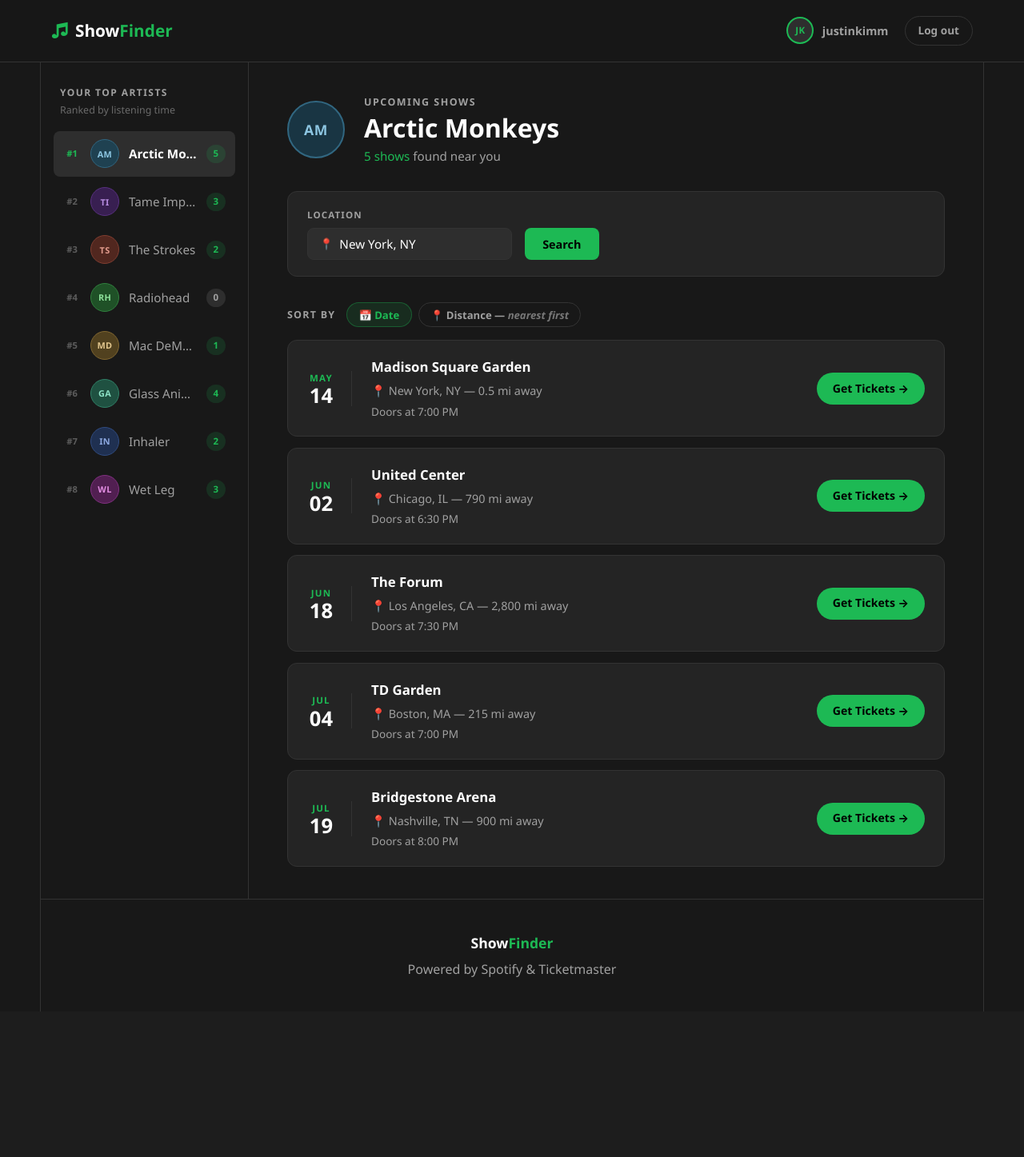
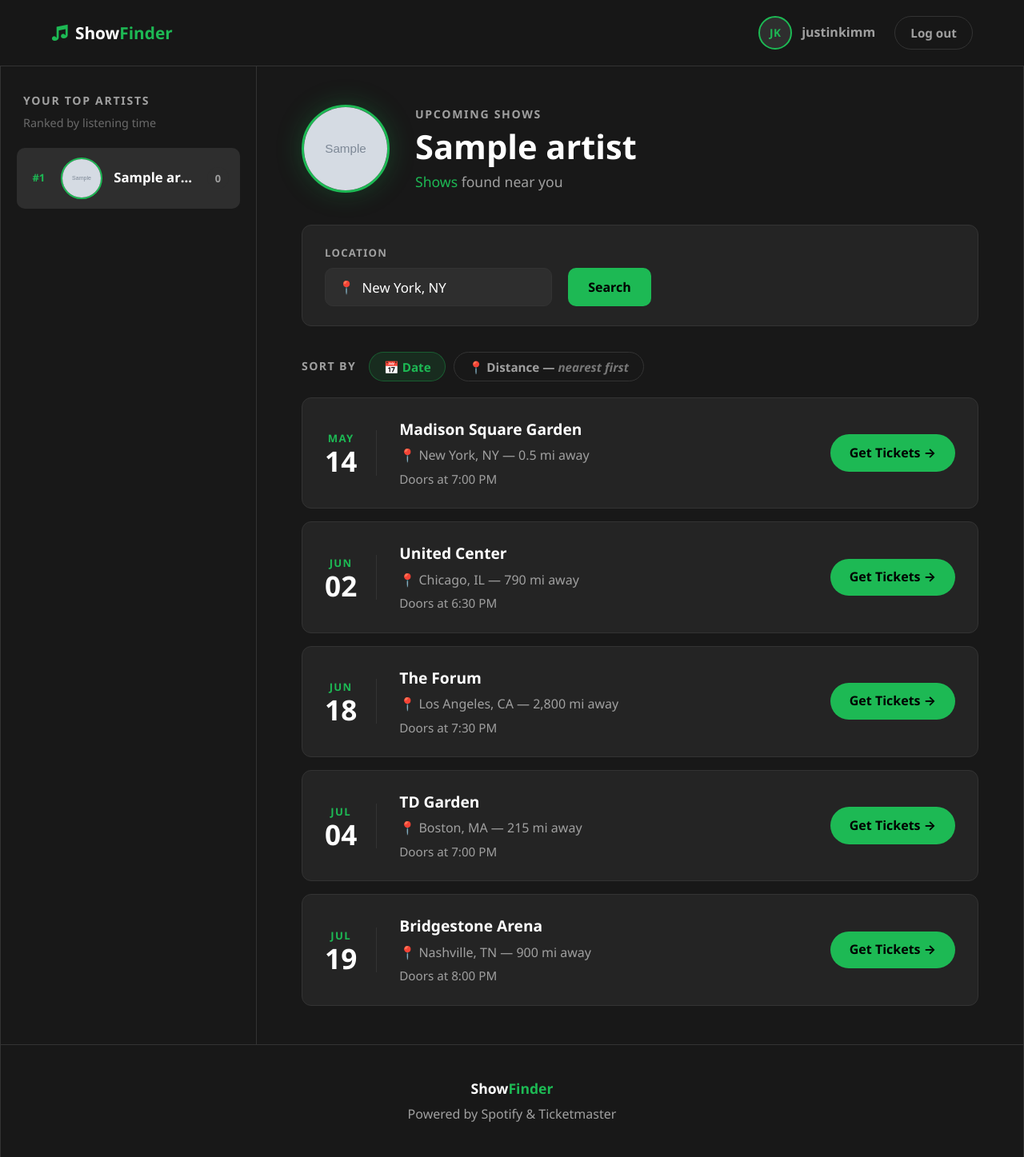
Before and after one commit to DontUseCheats/show-finder, a Flask app: template templates/artists.html in a window 1280 px wide. Shown: the whole page at 80% size. Before the commit the page ends 1265 px from the top, so only its background shows below. Run offline with Flask 3, Linux system fonts and the light colour scheme; the template is opened without the code that fills it: most values are stand-ins (such as "Sample title", 1, 10 or a date in 2020); grey boxes marked "Sample" are stand-in pictures; parts of the project's set-up code (start-up, migrations or seed data) failed here and were passed over.

Commit message:
add jinja2 and css style

```diff
--- a/app.py
+++ b/app.py
@@ -1,18 +1,22 @@
-from flask import Flask, render_template, redirect, request, requests, session, url_for
+from flask import Flask, render_template, redirect, request, session, url_for
+import requests
 import os
 from dotenv import load_dotenv
 
+# loads the actual .env file
 load_dotenv()
 
 app = Flask(__name__)
 app.secret_key = os.getenv("FLASK_SECRET_KEY")
 
+# declare variables set to saved variables in prviate .env file
 CLIENT_ID = os.getenv("SPOTIFY_CLIENT_ID")
 CLIENT_SECRET = os.getenv("SPOTIFY_CLIENT_SECRET")
 REDIRECT_URI = os.getenv("SPOTIFY_REDIRECT_URI")
 
 @app.route("/")
 def index():
+    # checks oAuth and if not truthy then route to homepage
     if session.get("access_token"):
         return redirect(url_for("artists"))
     return render_template("index.html")
@@ -34,10 +38,12 @@ def auth_spotify():
     )
     return redirect(auth_url)
 
+# oAuth setup
 # Spotify sends user back to /callback and checks oAuth
 @app.route("/callback")
 def callback():
     code = request.args.get("code")
+    # post request to spotify to authorize request
     spotify_response = requests.post("https://accounts.spotify.com/api/token", data={
         "grant_type": "authorization_code",
         "code": code,
@@ -52,3 +58,20 @@ def callback():
     session["access_token"] = access_token
 
     return redirect(url_for("artists"))
+
+# redirect to artists page
+@app.route("/artists")
+def artists():
+    # checks oAuth
+    token = session.get("access_token")
+    if not token:
+        return redirect(url_for("login"))
+
+    # call Spotify API for top artists
+    response = requests.get("https://api.spotify.com/v1/me/top/artists", headers={
+        "Authorization": f"Bearer {token}"
+    })
+
+    top_artists = response.json()["items"]
+
+    return render_template("artists.html", artists=top_artists)
--- a/static/artists.css
+++ b/static/artists.css
@@ -11,25 +11,25 @@
 .header-right {
     display: flex;
     align-items: center;
-    gap: 1.25rem;
+    gap: 1.5rem;
 }
 
 .user-info {
     display: flex;
     align-items: center;
-    gap: 0.65rem;
+    gap: 0.75rem;
 }
 
 .user-avatar {
-    width: 34px;
-    height: 34px;
+    width: 42px;
+    height: 42px;
     border-radius: 50%;
     background: var(--surface-2);
     border: 2px solid var(--green);
     display: flex;
     align-items: center;
     justify-content: center;
-    font-size: 0.72rem;
+    font-size: 0.85rem;
     font-weight: 800;
     color: var(--green);
     letter-spacing: 0.04em;
@@ -37,17 +37,17 @@
 }
 
 .user-name {
-    font-size: 0.9rem;
+    font-size: 1rem;
     font-weight: 600;
     color: var(--muted);
 }
 
 .btn-logout {
-    font-size: 0.85rem;
+    font-size: 0.95rem;
     font-weight: 600;
     color: var(--muted);
     border: 1px solid var(--border);
-    padding: 0.4rem 1rem;
+    padding: 0.5rem 1.2rem;
     border-radius: 50px;
     transition: color 0.15s, border-color 0.15s;
 }
@@ -62,7 +62,7 @@
     flex: 1;
     display: flex;
     min-height: 0;
-    max-width: 1180px;
+    max-width: 1280px;
     width: 100%;
     margin: 0 auto;
     border-left: 1px solid var(--border);
@@ -73,29 +73,29 @@
    Sidebar
    ===================== */
 .sidebar {
-    width: 260px;
+    width: 320px;
     flex-shrink: 0;
     border-right: 1px solid var(--border);
-    padding: 1.75rem 1rem;
+    padding: 2rem 1.25rem;
     background: var(--bg);
     overflow-y: auto;
 }
 
 .sidebar-heading {
-    font-size: 0.75rem;
+    font-size: 0.88rem;
     font-weight: 700;
     text-transform: uppercase;
     letter-spacing: 0.12em;
     color: var(--muted);
     padding: 0 0.5rem;
-    margin-bottom: 0.2rem;
+    margin-bottom: 0.25rem;
 }
 
 .sidebar-subheading {
-    font-size: 0.78rem;
+    font-size: 0.9rem;
     color: var(--muted);
     padding: 0 0.5rem;
-    margin-bottom: 1rem;
+    margin-bottom: 1.25rem;
     opacity: 0.6;
 }
 
@@ -103,15 +103,15 @@
     list-style: none;
     display: flex;
     flex-direction: column;
-    gap: 0.2rem;
+    gap: 0.3rem;
 }
 
 .artist-nav-item {
     display: flex;
     align-items: center;
-    gap: 0.75rem;
-    padding: 0.65rem 0.75rem;
-    border-radius: 8px;
+    gap: 0.9rem;
+    padding: 0.75rem 0.9rem;
+    border-radius: 10px;
     cursor: pointer;
     transition: background 0.15s;
 }
@@ -126,10 +126,10 @@
 
 /* Rank number */
 .artist-rank {
-    font-size: 0.7rem;
+    font-size: 0.82rem;
     font-weight: 800;
     color: var(--muted);
-    width: 22px;
+    width: 26px;
     text-align: center;
     flex-shrink: 0;
     opacity: 0.5;
@@ -140,26 +140,36 @@
     opacity: 1;
 }
 
-/* Colored initials avatar */
+/* Spotify profile picture */
 .artist-avatar {
-    width: 36px;
-    height: 36px;
+    width: 52px;
+    height: 52px;
     border-radius: 50%;
+    object-fit: cover;
+    flex-shrink: 0;
+    border: 2px solid var(--border);
+}
+
+.artist-nav-item.active .artist-avatar {
+    border-color: var(--green);
+}
+
+/* Fallback initials avatar */
+.artist-avatar--initials {
     background: hsl(var(--hue, 140) 45% 22%);
-    border: 1.5px solid hsl(var(--hue, 140) 45% 35%);
+    border-color: hsl(var(--hue, 140) 45% 35%);
     display: flex;
     align-items: center;
     justify-content: center;
-    font-size: 0.68rem;
+    font-size: 0.8rem;
     font-weight: 800;
     color: hsl(var(--hue, 140) 60% 72%);
     letter-spacing: 0.03em;
-    flex-shrink: 0;
 }
 
 .artist-nav-name {
     flex: 1;
-    font-size: 0.95rem;
+    font-size: 1.05rem;
     font-weight: 500;
     color: var(--muted);
     white-space: nowrap;
@@ -173,11 +183,11 @@
 }
 
 .show-badge {
-    font-size: 0.72rem;
+    font-size: 0.8rem;
     font-weight: 700;
     background: rgba(29, 185, 84, 0.15);
     color: var(--green);
-    padding: 0.15rem 0.55rem;
+    padding: 0.2rem 0.6rem;
     border-radius: 50px;
     flex-shrink: 0;
 }
@@ -192,7 +202,7 @@
    ===================== */
 .main-content {
     flex: 1;
-    padding: 2.5rem 3rem;
+    padding: 3rem 3.5rem;
     overflow-y: auto;
     min-width: 0;
 }
@@ -201,44 +211,52 @@
 .artist-header {
     display: flex;
     align-items: center;
-    gap: 1.5rem;
-    margin-bottom: 2rem;
+    gap: 2rem;
+    margin-bottom: 2.5rem;
 }
 
+/* Spotify profile picture — hero */
 .artist-hero-avatar {
-    width: 72px;
-    height: 72px;
+    width: 110px;
+    height: 110px;
     border-radius: 50%;
+    object-fit: cover;
+    flex-shrink: 0;
+    border: 3px solid var(--green);
+    box-shadow: 0 0 32px rgba(29, 185, 84, 0.25);
+}
+
+/* Fallback initials avatar — hero */
+.artist-hero-avatar--initials {
     background: hsl(var(--hue, 140) 45% 18%);
-    border: 2px solid hsl(var(--hue, 140) 45% 35%);
+    border-color: hsl(var(--hue, 140) 45% 35%);
     display: flex;
     align-items: center;
     justify-content: center;
-    font-size: 1.1rem;
+    font-size: 1.4rem;
     font-weight: 900;
     color: hsl(var(--hue, 140) 60% 72%);
     letter-spacing: 0.03em;
-    flex-shrink: 0;
 }
 
 .artist-hero-label {
-    font-size: 0.78rem;
+    font-size: 0.88rem;
     font-weight: 700;
     text-transform: uppercase;
     letter-spacing: 0.12em;
     color: var(--muted);
-    margin-bottom: 0.3rem;
+    margin-bottom: 0.4rem;
 }
 
 .artist-hero-name {
-    font-size: 2rem;
+    font-size: 2.6rem;
     font-weight: 900;
     line-height: 1.1;
-    margin-bottom: 0.35rem;
+    margin-bottom: 0.4rem;
 }
 
 .artist-hero-meta {
-    font-size: 0.95rem;
+    font-size: 1.1rem;
     color: var(--muted);
 }
 
@@ -248,8 +266,8 @@
 .filter-bar {
     display: flex;
     align-items: flex-end;
-    gap: 1rem;
-    padding: 1.25rem 1.5rem;
+    gap: 1.25rem;
+    padding: 1.5rem 1.75rem;
     background: var(--surface);
     border: 1px solid var(--border);
     border-radius: var(--radius);
@@ -259,11 +277,11 @@
 .filter-group {
     display: flex;
     flex-direction: column;
-    gap: 0.4rem;
+    gap: 0.5rem;
 }
 
 .filter-label {
-    font-size: 0.72rem;
+    font-size: 0.82rem;
     font-weight: 700;
     text-transform: uppercase;
     letter-spacing: 0.1em;
@@ -273,16 +291,16 @@
 .filter-input-wrap {
     display: flex;
     align-items: center;
-    gap: 0.5rem;
+    gap: 0.6rem;
     background: var(--surface-2);
     border: 1px solid var(--border);
-    border-radius: 8px;
-    padding: 0 0.9rem;
-    height: 40px;
+    border-radius: 10px;
+    padding: 0 1rem;
+    height: 48px;
 }
 
 .filter-icon {
-    font-size: 0.85rem;
+    font-size: 1rem;
     flex-shrink: 0;
 }
 
@@ -291,9 +309,9 @@
     border: none;
     outline: none;
     color: var(--text);
-    font-size: 0.95rem;
+    font-size: 1.05rem;
     font-family: inherit;
-    width: 200px;
+    width: 220px;
 }
 
 .filter-input::placeholder {
@@ -301,14 +319,14 @@
 }
 
 .btn-search {
-    height: 40px;
+    height: 48px;
     background: var(--green);
     color: #000;
     font-weight: 700;
-    font-size: 0.9rem;
+    font-size: 1rem;
     border: none;
-    border-radius: 8px;
-    padding: 0 1.4rem;
+    border-radius: 10px;
+    padding: 0 1.6rem;
     cursor: pointer;
     transition: background 0.2s, transform 0.1s;
     font-family: inherit;
@@ -326,12 +344,12 @@
 .list-controls {
     display: flex;
     align-items: center;
-    gap: 0.85rem;
-    margin-bottom: 1rem;
+    gap: 1rem;
+    margin-bottom: 1.25rem;
 }
 
 .list-controls-label {
-    font-size: 0.78rem;
+    font-size: 0.88rem;
     font-weight: 700;
     text-transform: uppercase;
     letter-spacing: 0.1em;
@@ -341,14 +359,14 @@
 
 .sort-pills {
     display: flex;
-    gap: 0.5rem;
+    gap: 0.6rem;
 }
 
 .sort-pill {
-    font-size: 0.82rem;
+    font-size: 0.95rem;
     font-weight: 600;
     font-family: inherit;
-    padding: 0.35rem 0.9rem;
+    padding: 0.45rem 1.1rem;
     border-radius: 50px;
     border: 1px solid var(--border);
     background: transparent;
@@ -381,17 +399,17 @@
 .concert-list {
     display: flex;
     flex-direction: column;
-    gap: 0.85rem;
+    gap: 1rem;
 }
 
 .concert-card-full {
     display: flex;
     align-items: center;
-    gap: 1.5rem;
+    gap: 1.75rem;
     background: var(--surface);
     border: 1px solid var(--border);
     border-radius: var(--radius);
-    padding: 1.25rem 1.5rem;
+    padding: 1.5rem 1.75rem;
     transition: border-color 0.2s, transform 0.15s;
 }
 
@@ -404,9 +422,23 @@
     display: flex;
     flex-direction: column;
     align-items: center;
-    min-width: 56px;
-    padding-right: 1.25rem;
+    min-width: 64px;
+    padding-right: 1.5rem;
     border-right: 1px solid var(--border);
+}
+
+.date-month {
+    font-size: 0.82rem;
+    font-weight: 700;
+    letter-spacing: 0.1em;
+    color: var(--green);
+    text-transform: uppercase;
+}
+
+.date-day {
+    font-size: 2.2rem;
+    font-weight: 900;
+    line-height: 1;
 }
 
 .concert-details {
@@ -414,19 +446,19 @@
 }
 
 .concert-venue-name {
-    font-size: 1.05rem;
+    font-size: 1.2rem;
     font-weight: 700;
+    margin-bottom: 0.3rem;
+}
+
+.concert-location-text {
+    font-size: 1rem;
+    color: var(--muted);
     margin-bottom: 0.25rem;
 }
 
-.concert-location-text {
-    font-size: 0.9rem;
-    color: var(--muted);
-    margin-bottom: 0.2rem;
-}
-
 .concert-time {
-    font-size: 0.85rem;
+    font-size: 0.95rem;
     color: var(--muted);
 }
 
@@ -435,8 +467,8 @@
     background: var(--green);
     color: #000;
     font-weight: 700;
-    font-size: 0.88rem;
-    padding: 0.55rem 1.25rem;
+    font-size: 1rem;
+    padding: 0.65rem 1.5rem;
     border-radius: 50px;
     white-space: nowrap;
     transition: background 0.2s, transform 0.1s;
@@ -451,9 +483,8 @@
 /* =====================
    Responsive
    ===================== */
-/* Scope footer centering to artists page */
 .artists-page .footer {
-    max-width: 1180px;
+    max-width: 1280px;
     width: 100%;
     margin: 0 auto;
     border-left: 1px solid var(--border);
--- a/templates/artists.html
+++ b/templates/artists.html
@@ -34,61 +34,24 @@
 
             <ul class="artist-nav">
 
-                <li class="artist-nav-item active" data-artist="Arctic Monkeys">
-                    <span class="artist-rank">#1</span>
-                    <div class="artist-avatar" style="--hue:200">AM</div>
-                    <span class="artist-nav-name">Arctic Monkeys</span>
-                    <span class="show-badge">5</span>
-                </li>
-
-                <li class="artist-nav-item" data-artist="Tame Impala">
-                    <span class="artist-rank">#2</span>
-                    <div class="artist-avatar" style="--hue:270">TI</div>
-                    <span class="artist-nav-name">Tame Impala</span>
-                    <span class="show-badge">3</span>
-                </li>
-
-                <li class="artist-nav-item" data-artist="The Strokes">
-                    <span class="artist-rank">#3</span>
-                    <div class="artist-avatar" style="--hue:10">TS</div>
-                    <span class="artist-nav-name">The Strokes</span>
-                    <span class="show-badge">2</span>
-                </li>
-
-                <li class="artist-nav-item" data-artist="Radiohead">
-                    <span class="artist-rank">#4</span>
-                    <div class="artist-avatar" style="--hue:130">RH</div>
-                    <span class="artist-nav-name">Radiohead</span>
+                {% for artist in artists %}
+                {% set words = artist.name.split(' ') %}
+                {% if words | length > 1 %}
+                    {% set initials = words[0][0] | upper ~ words[1][0] | upper %}
+                {% else %}
+                    {% set initials = words[0][:2] | upper %}
+                {% endif %}
+                <li class="artist-nav-item {% if loop.first %}active{% endif %}" data-artist="{{ artist.name }}">
+                    <span class="artist-rank">#{{ loop.index }}</span>
+                    {% if artist.images %}
+                    <img class="artist-avatar" src="{{ artist.images[0].url }}" alt="{{ artist.name }}">
+                    {% else %}
+                    <div class="artist-avatar artist-avatar--initials" style="--hue:{{ (loop.index0 * 45) % 360 }}">{{ initials }}</div>
+                    {% endif %}
+                    <span class="artist-nav-name">{{ artist.name }}</span>
                     <span class="show-badge show-badge--none">0</span>
                 </li>
-
-                <li class="artist-nav-item" data-artist="Mac DeMarco">
-                    <span class="artist-rank">#5</span>
-                    <div class="artist-avatar" style="--hue:40">MD</div>
-                    <span class="artist-nav-name">Mac DeMarco</span>
-                    <span class="show-badge">1</span>
-                </li>
-
-                <li class="artist-nav-item" data-artist="Glass Animals">
-                    <span class="artist-rank">#6</span>
-                    <div class="artist-avatar" style="--hue:160">GA</div>
-                    <span class="artist-nav-name">Glass Animals</span>
-                    <span class="show-badge">4</span>
-                </li>
-
-                <li class="artist-nav-item" data-artist="Inhaler">
-                    <span class="artist-rank">#7</span>
-                    <div class="artist-avatar" style="--hue:220">IN</div>
-                    <span class="artist-nav-name">Inhaler</span>
-                    <span class="show-badge">2</span>
-                </li>
-
-                <li class="artist-nav-item" data-artist="Wet Leg">
-                    <span class="artist-rank">#8</span>
-                    <div class="artist-avatar" style="--hue:300">WL</div>
-                    <span class="artist-nav-name">Wet Leg</span>
-                    <span class="show-badge">3</span>
-                </li>
+                {% endfor %}
 
             </ul>
         </aside>
@@ -97,14 +60,27 @@
         <main class="main-content">
 
             <!-- ARTIST HEADER -->
+            {% if artists %}
+            {% set first = artists[0] %}
+            {% set words = first.name.split(' ') %}
+            {% if words | length > 1 %}
+                {% set initials = words[0][0] | upper ~ words[1][0] | upper %}
+            {% else %}
+                {% set initials = words[0][:2] | upper %}
+            {% endif %}
             <div class="artist-header">
-                <div class="artist-hero-avatar" style="--hue:200">AM</div>
+                {% if first.images %}
+                <img class="artist-hero-avatar" src="{{ first.images[0].url }}" alt="{{ first.name }}">
+                {% else %}
+                <div class="artist-hero-avatar artist-hero-avatar--initials" style="--hue:0">{{ initials }}</div>
+                {% endif %}
                 <div class="artist-hero-info">
                     <p class="artist-hero-label">Upcoming Shows</p>
-                    <h1 class="artist-hero-name">Arctic Monkeys</h1>
-                    <p class="artist-hero-meta"><span class="accent">5 shows</span> found near you</p>
+                    <h1 class="artist-hero-name">{{ first.name }}</h1>
+                    <p class="artist-hero-meta"><span class="accent">Shows</span> found near you</p>
                 </div>
             </div>
+            {% endif %}
 
             <!-- FILTER BAR -->
             <div class="filter-bar">
```
Also changed, not shown: other parts of static/artists.css (+12 -21 lines).
